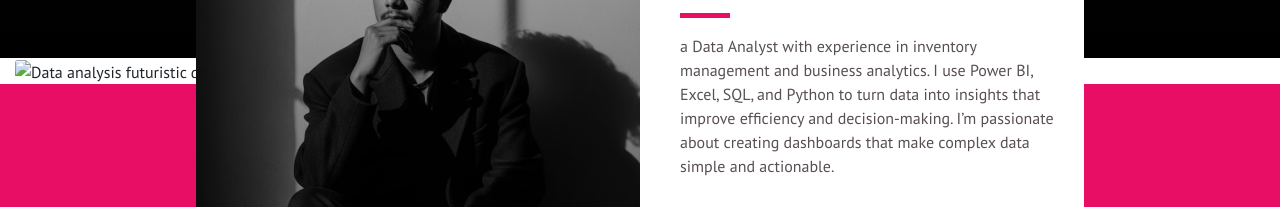
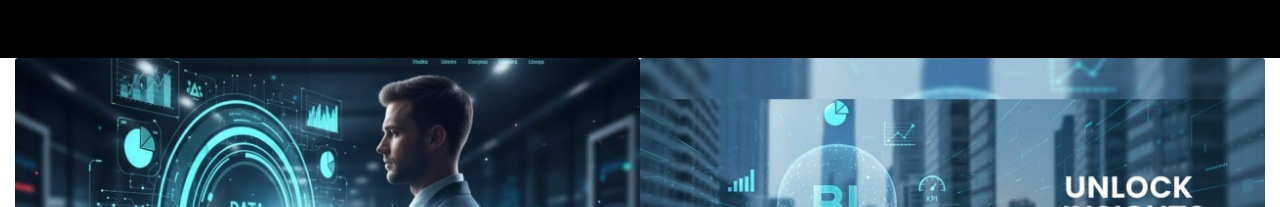
Before and after one commit to aazicap12-cpu/portfolio, a plain HTML site: page index.html in a window 1280 px wide. Shown: the part 582-789 px from the top of the page. Drawn offline with Linux system fonts and the light colour scheme.

Commit message:
Update index.html7

```diff
--- a/index.html
+++ b/index.html
@@ -63,12 +63,12 @@
   <div class="row no-gutters">
     <!-- Banner 1 -->
     <div class="col-sm-6">
-      <img class="card-img w-100" src="assets/img/bannar22.jpg" alt="Data analysis futuristic digital interface">
+      <img class="card-img w-100" src="assets/img/bannar2.jpg" alt="Data analysis futuristic digital interface">
     </div>
 
     <!-- Banner 2 -->
     <div class="col-sm-6">
-      <img class="card-img w-100" src="assets/img/bannar11.jpg" alt="Business Intelligence digital data visualization concept">
+      <img class="card-img w-100" src="assets/img/bannar1.jpg" alt="Business Intelligence digital data visualization concept">
     </div>
   </div>
 </div>
```
